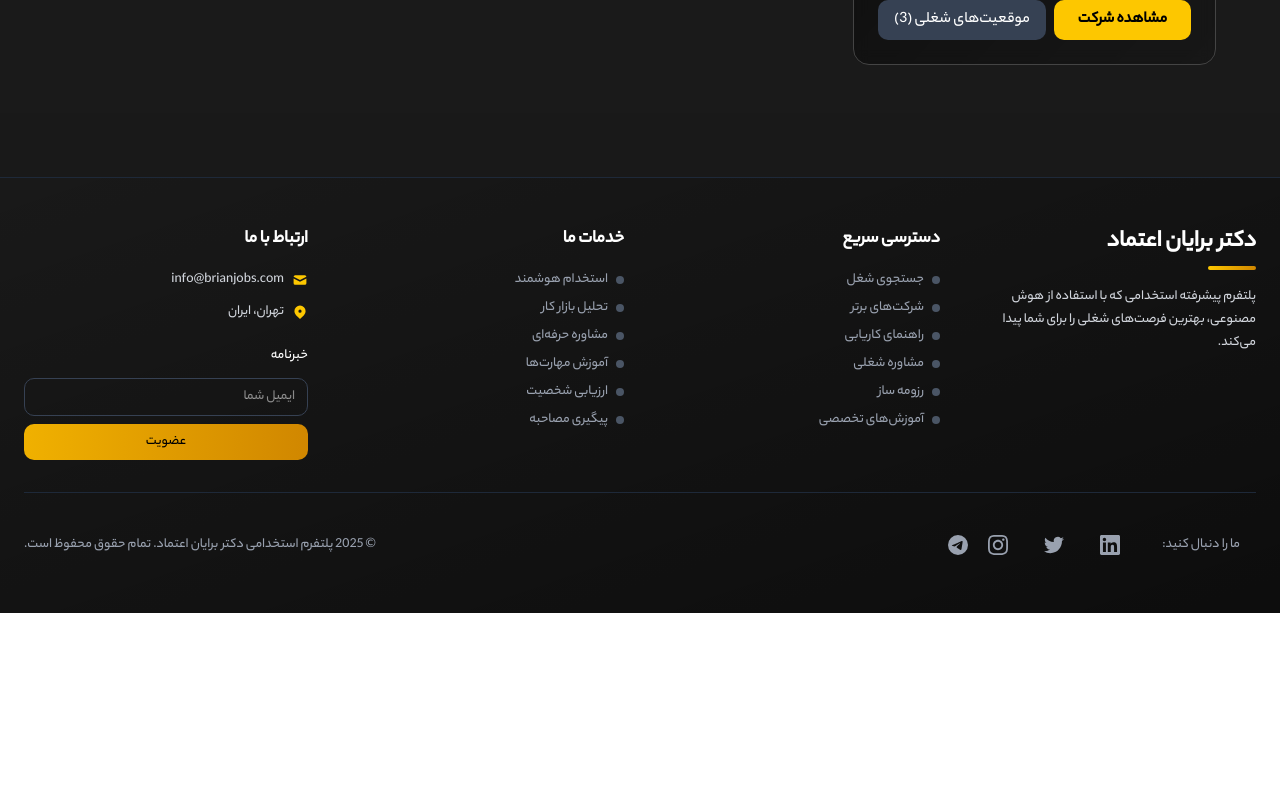
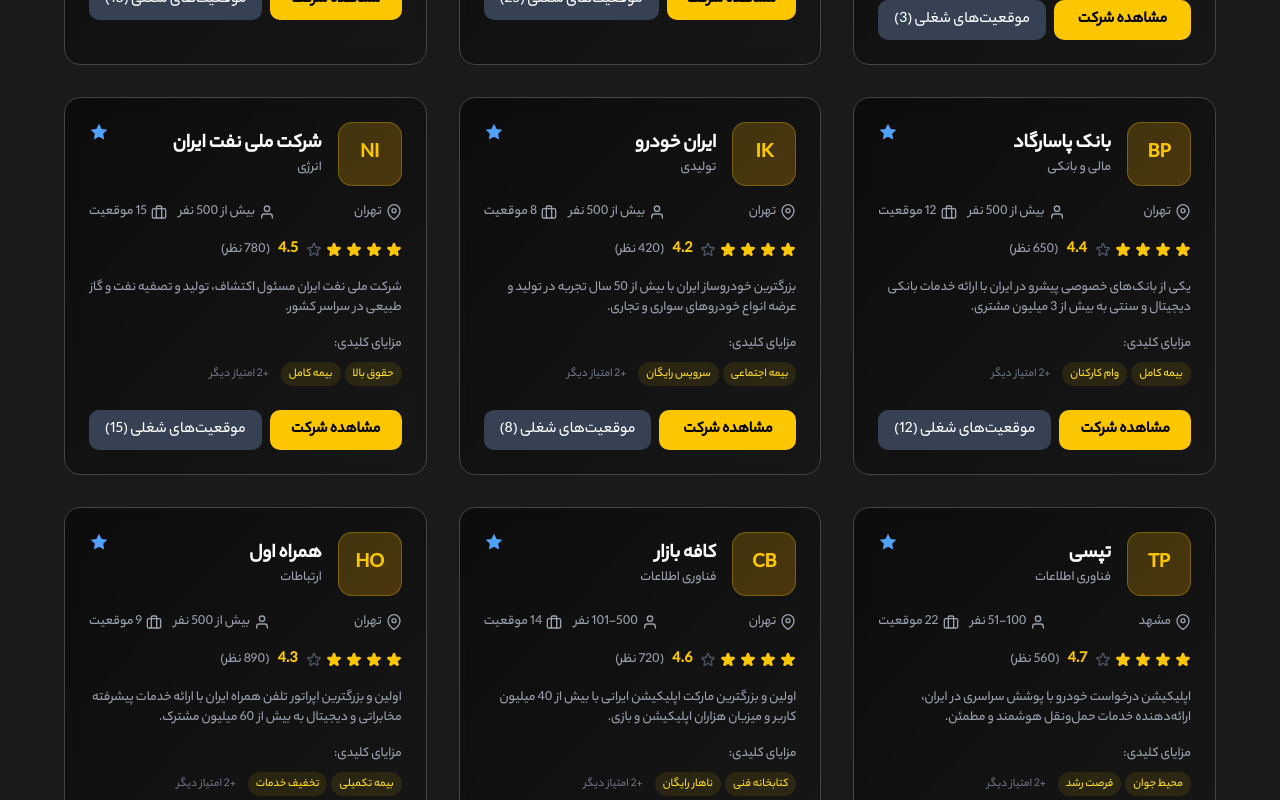
Before and after one commit to amirrezaynf/brayan-jobs, a Next.js app: page /employers in a window 1280 px wide. Shown: the part 1020-1820 px from the top of the page. Before the commit the page ends 1633 px from the top, so only its background shows below. Built offline with nearby package versions, Linux system fonts and the light colour scheme.

Commit message:
add karfarma

```diff
--- a/src/app/(main-layout)/employers/page.jsx
+++ b/src/app/(main-layout)/employers/page.jsx
@@ -53,19 +53,209 @@
   };
 };
 
-// Employer data from company profile
-const employers = [getCompanyData()];
+// Additional mock employer data
+const mockEmployers = [
+  {
+    id: 1,
+    name: "دیجی‌کالا",
+    companyName: "دیجی‌کالا",
+    logo: "DK",
+    industry: "فناوری اطلاعات",
+    location: "تهران",
+    description: "بزرگترین فروشگاه آنلاین ایران با بیش از 10 میلیون کاربر فعال و ارائه خدمات تجارت الکترونیک پیشرفته.",
+    employeeCount: "بیش از 500 نفر",
+    openPositions: 25,
+    website: "https://digikala.com",
+    foundedYear: 1385,
+    rating: 4.8,
+    reviews: 1250,
+    benefits: ["بیمه تکمیلی", "ساعت کاری منعطف", "بونس عملکرد", "آموزش‌های تخصصی"],
+    isVerified: true,
+    address: "تهران، خیابان آفریقا",
+    phone: "021-91000000",
+    mobile: "09120000000",
+    email: "careers@digikala.com",
+    linkedin: "https://linkedin.com/company/digikala",
+    instagram: "@digikala"
+  },
+  {
+    id: 2,
+    name: "اسنپ",
+    companyName: "اسنپ",
+    logo: "SN",
+    industry: "فناوری اطلاعات",
+    location: "تهران",
+    description: "سوپراپ ایرانی ارائه‌دهنده خدمات حمل‌ونقل، سفارش غذا، پرداخت و خدمات شهری با بیش از 5 میلیون کاربر.",
+    employeeCount: "101-500 نفر",
+    openPositions: 18,
+    website: "https://snapp.ir",
+    foundedYear: 1393,
+    rating: 4.6,
+    reviews: 890,
+    benefits: ["محیط کاری نوآورانه", "پکیج رقابتی", "کار از راه دور", "رشد حرفه‌ای"],
+    isVerified: true,
+    address: "تهران، خیابان کارگر شمالی",
+    phone: "021-88000000",
+    mobile: "09121111111",
+    email: "jobs@snapp.ir",
+    linkedin: "https://linkedin.com/company/snapp",
+    instagram: "@snapp.ir"
+  },
+  {
+    id: 3,
+    name: "بانک پاسارگاد",
+    companyName: "بانک پاسارگاد",
+    logo: "BP",
+    industry: "مالی و بانکی",
+    location: "تهران",
+    description: "یکی از بانک‌های خصوصی پیشرو در ایران با ارائه خدمات بانکی دیجیتال و سنتی به بیش از 3 میلیون مشتری.",
+    employeeCount: "بیش از 500 نفر",
+    openPositions: 12,
+    website: "https://bpi.ir",
+    foundedYear: 1384,
+    rating: 4.4,
+    reviews: 650,
+    benefits: ["بیمه کامل", "وام کارکنان", "پاداش سالانه", "آموزش مداوم"],
+    isVerified: true,
+    address: "تهران، خیابان فردوسی",
+    phone: "021-88220000",
+    mobile: "09122222222",
+    email: "hr@bpi.ir",
+    linkedin: "https://linkedin.com/company/bank-pasargad",
+    instagram: "@bank_pasargad"
+  },
+  {
+    id: 4,
+    name: "ایران خودرو",
+    companyName: "ایران خودرو",
+    logo: "IK",
+    industry: "تولیدی",
+    location: "تهران",
+    description: "بزرگترین خودروساز ایران با بیش از 50 سال تجربه در تولید و عرضه انواع خودروهای سواری و تجاری.",
+    employeeCount: "بیش از 500 نفر",
+    openPositions: 8,
+    website: "https://ikco.ir",
+    foundedYear: 1341,
+    rating: 4.2,
+    reviews: 420,
+    benefits: ["بیمه اجتماعی", "سرویس رایگان", "وعده غذایی", "امکانات ورزشی"],
+    isVerified: true,
+    address: "تهران، اتوبان کرج",
+    phone: "021-44000000",
+    mobile: "09123333333",
+    email: "career@ikco.ir",
+    linkedin: "https://linkedin.com/company/iran-khodro",
+    instagram: "@ikco_official"
+  },
+  {
+    id: 5,
+    name: "شرکت ملی نفت ایران",
+    companyName: "شرکت ملی نفت ایران",
+    logo: "NI",
+    industry: "انرژی",
+    location: "تهران",
+    description: "شرکت ملی نفت ایران مسئول اکتشاف، تولید و تصفیه نفت و گاز طبیعی در سراسر کشور.",
+    employeeCount: "بیش از 500 نفر",
+    openPositions: 15,
+    website: "https://nioc.ir",
+    foundedYear: 1330,
+    rating: 4.5,
+    reviews: 780,
+    benefits: ["حقوق بالا", "بیمه کامل", "مسکن کارکنان", "بازنشستگی مطلوب"],
+    isVerified: true,
+    address: "تهران، خیابان طالقانی",
+    phone: "021-61000000",
+    mobile: "09124444444",
+    email: "jobs@nioc.ir",
+    linkedin: "https://linkedin.com/company/nioc",
+    instagram: "@nioc_official"
+  },
+  {
+    id: 6,
+    name: "تپسی",
+    companyName: "تپسی",
+    logo: "TP",
+    industry: "فناوری اطلاعات",
+    location: "مشهد",
+    description: "اپلیکیشن درخواست خودرو با پوشش سراسری در ایران، ارائه‌دهنده خدمات حمل‌ونقل هوشمند و مطمئن.",
+    employeeCount: "51-100 نفر",
+    openPositions: 22,
+    website: "https://tapsi.ir",
+    foundedYear: 1395,
+    rating: 4.7,
+    reviews: 560,
+    benefits: ["محیط جوان", "فرصت رشد", "کار چالش‌برانگیز", "تیم‌سازی"],
+    isVerified: true,
+    address: "مشهد، بلوار وکیل‌آباد",
+    phone: "051-38000000",
+    mobile: "09155555555",
+    email: "careers@tapsi.ir",
+    linkedin: "https://linkedin.com/company/tapsi",
+    instagram: "@tapsi_ir"
+  },
+  {
+    id: 7,
+    name: "کافه بازار",
+    companyName: "کافه بازار",
+    logo: "CB",
+    industry: "فناوری اطلاعات",
+    location: "تهران",
+    description: "اولین و بزرگترین مارکت اپلیکیشن ایرانی با بیش از 40 میلیون کاربر و میزبان هزاران اپلیکیشن و بازی.",
+    employeeCount: "101-500 نفر",
+    openPositions: 14,
+    website: "https://cafebazaar.ir",
+    foundedYear: 1389,
+    rating: 4.6,
+    reviews: 720,
+    benefits: ["کتابخانه فنی", "ناهار رایگان", "فضای کاری مدرن", "ساعت انعطاف‌پذیر"],
+    isVerified: true,
+    address: "تهران، خیابان آزادی",
+    phone: "021-88500000",
+    mobile: "09126666666",
+    email: "jobs@cafebazaar.ir",
+    linkedin: "https://linkedin.com/company/cafebazaar",
+    instagram: "@cafebazaar"
+  },
+  {
+    id: 8,
+    name: "همراه اول",
+    companyName: "همراه اول",
+    logo: "HO",
+    industry: "ارتباطات",
+    location: "تهران",
+    description: "اولین و بزرگترین اپراتور تلفن همراه ایران با ارائه خدمات پیشرفته مخابراتی و دیجیتال به بیش از 60 میلیون مشترک.",
+    employeeCount: "بیش از 500 نفر",
+    openPositions: 9,
+    website: "https://mci.ir",
+    foundedYear: 1373,
+    rating: 4.3,
+    reviews: 890,
+    benefits: ["بیمه تکمیلی", "تخفیف خدمات", "آموزش تخصصی", "محیط پایدار"],
+    isVerified: true,
+    address: "تهران، میدان انقلاب",
+    phone: "021-88100000",
+    mobile: "09127777777",
+    email: "hr@mci.ir",
+    linkedin: "https://linkedin.com/company/mci-iran",
+    instagram: "@hamrah_e_avval"
+  }
+];
+
+// Employer data from company profile + mock data
+const employers = [getCompanyData(), ...mockEmployers];
 
 const industries = [
   "همه حوزه‌ها",
   "فناوری اطلاعات",
   "فروشگاهی",
-  "بانکی و مالی",
+  "مالی و بانکی",
   "آموزشی",
   "بهداشتی",
   "ساختمانی",
   "تولیدی",
   "خدمات",
+  "انرژی",
+  "ارتباطات",
 ];
 
 const locations = [
```
